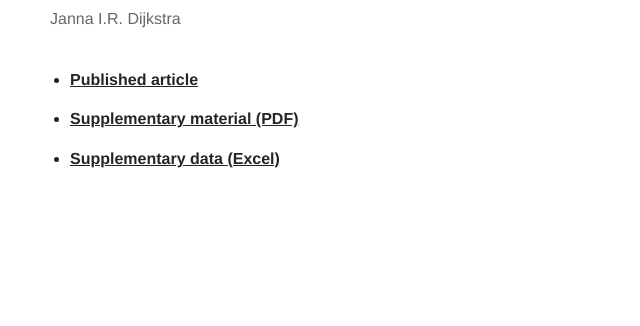
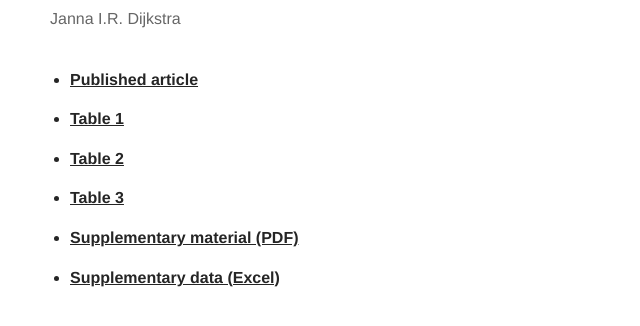
Before and after one commit to janna-dijkstra/focus-on-families, a plain HTML site: page chapter-5/index.html in a window 1280 px wide. Shown: the part 112-438 px from the top of the page, without its empty margins (0-640 px from the left). Drawn offline with Linux system fonts and the light colour scheme.

Commit message:
Update index.html

```diff
--- a/chapter-5/index.html
+++ b/chapter-5/index.html
@@ -58,6 +58,24 @@
   </li>
 
   <li>
+    <a href="Table1.pdf">
+      Table 1
+    </a>
+  </li>
+
+  <li>
+    <a href="Table2.pdf">
+      Table 2
+    </a>
+  </li>
+
+  <li>
+    <a href="Table3.pdf">
+      Table 3
+    </a>
+  </li>
+
+  <li>
     <a href="240722_Supp_TREM2.pdf">
       Supplementary material (PDF)
     </a>
```
